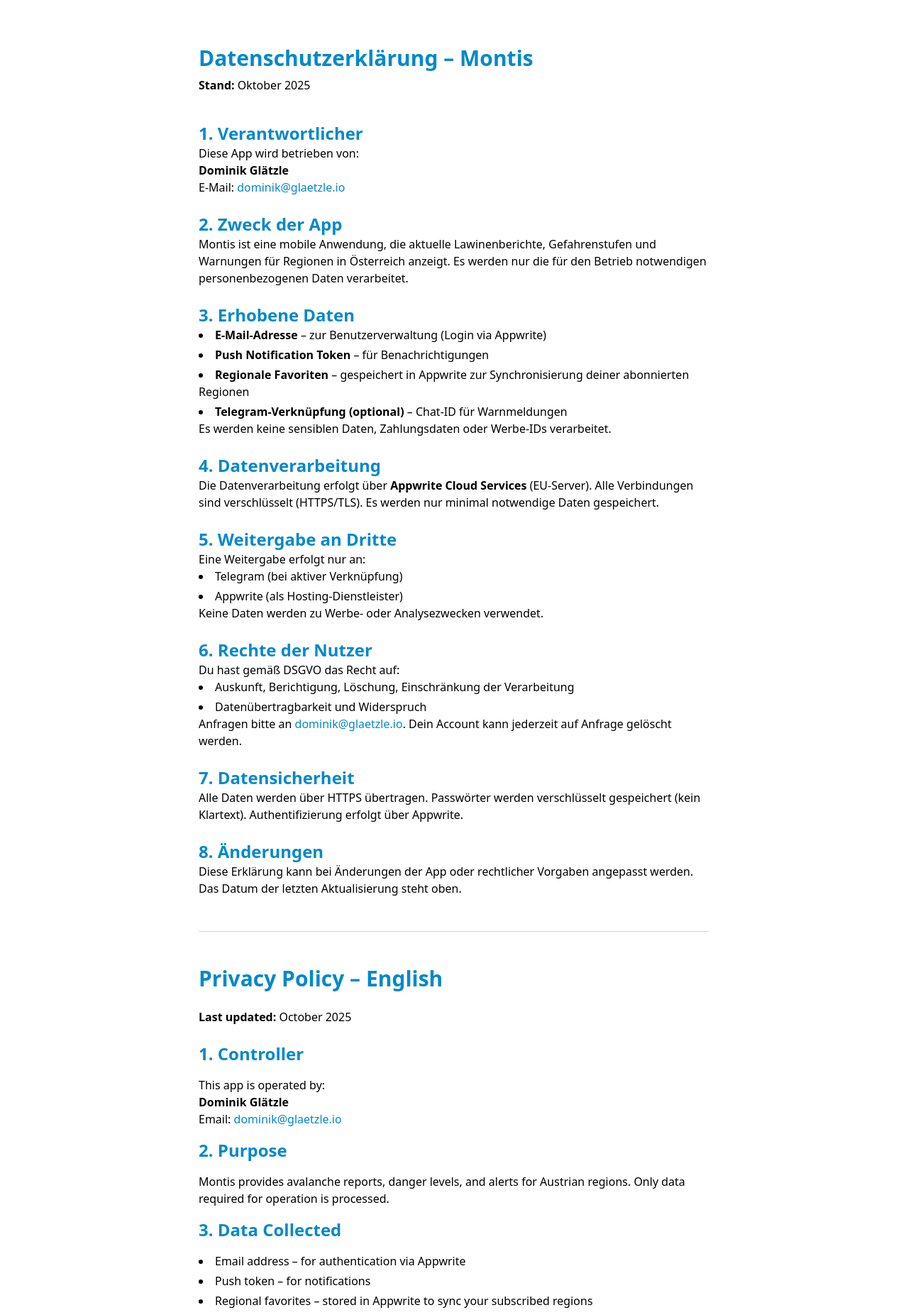
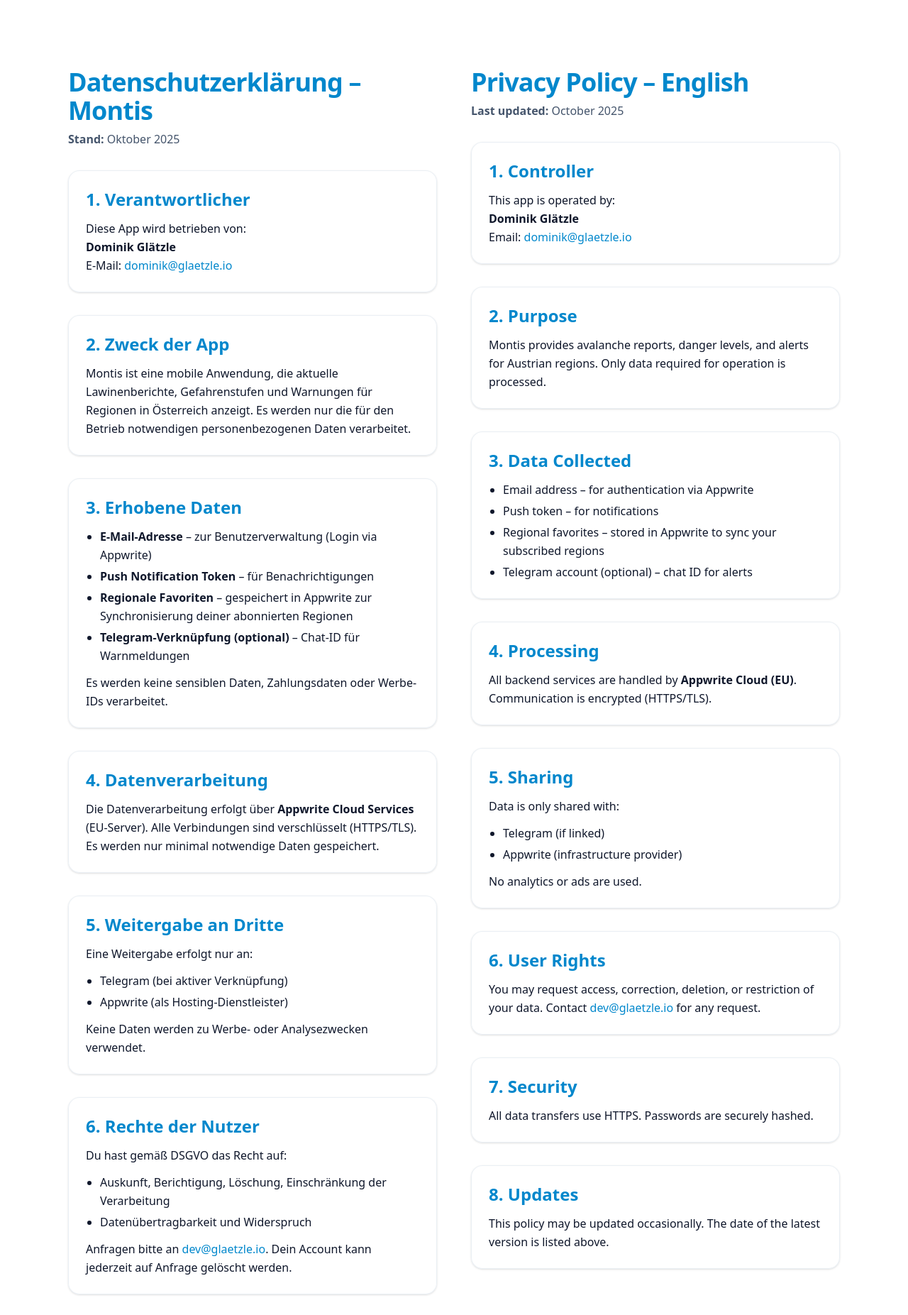
Before and after one commit to dominik-glaetzle/Montis-Homepage, a React (Vite) app: page /privacy in a window 1280 px wide. Shown: the top 1853 px of the page at 71% size. Built offline with nearby package versions, Linux system fonts and the light colour scheme.

Commit message:
privay update

```diff
--- a/src/components/Footer.tsx
+++ b/src/components/Footer.tsx
@@ -13,9 +13,9 @@
             Privacy
           </Link>
 
-          <Link to="/contact" className="hover:underline dark:text-white">
-            Contact
-          </Link>
+          {/*<Link to="/contact" className="hover:underline dark:text-white">*/}
+          {/*  Contact*/}
+          {/*</Link>*/}
         </div>
       </div>
     </footer>
--- a/src/pages/Privacy.tsx
+++ b/src/pages/Privacy.tsx
@@ -1,18 +1,20 @@
 export default function Privacy() {
   return (
-    <main className="mx-auto max-w-3xl px-6 py-16 text-black bg-white">
-      <h1 className="text-3xl font-bold text-[#0088cc]">
+    <main className="min-h-screen bg-white text-slate-900 dark:bg-black dark:text-slate-100">
+      <div className="mx-auto max-w-6xl px-4 sm:px-6 lg:px-8 py-12 sm:py-16 lg:py-24">
+        <section className="grid grid-cols-1 gap-12 lg:grid-cols-2">
+          <article className="space-y-8">
+            <header>
+              <h1 className="text-3xl sm:text-4xl font-extrabold tracking-tight text-[#0187CC] dark:text-[#0187CC]">
                 Datenschutzerklärung – Montis
               </h1>
-      <p className="mt-2">
+              <p className="mt-2 text-sm sm:text-base text-slate-600 dark:text-slate-300">
                 <strong>Stand:</strong> Oktober 2025
               </p>
+            </header>
 
-      <section className="mt-10 space-y-6">
-        <div>
-          <h2 className="text-2xl font-semibold text-[#0088cc]">
-            1. Verantwortlicher
-          </h2>
+            <div className="space-y-8">
+              <Section title="1. Verantwortlicher">
                 <p>
                   Diese App wird betrieben von:
                   <br />
@@ -21,134 +23,119 @@
                   E-Mail:{" "}
                   <a
                     href="mailto:dominik@glaetzle.io"
-              className="text-[#0088cc] hover:underline"
+                    className="text-[#0187CC] dark:[##0187CC] underline-offset-4 hover:underline focus-visible:outline-none focus-visible:ring-2 focus-visible:ring-sky-400/60 rounded"
                   >
                     dominik@glaetzle.io
                   </a>
                 </p>
-        </div>
+              </Section>
 
-        <div>
-          <h2 className="text-2xl font-semibold text-[#0088cc]">
-            2. Zweck der App
-          </h2>
+              <Section title="2. Zweck der App">
                 <p>
-            Montis ist eine mobile Anwendung, die aktuelle Lawinenberichte,
-            Gefahrenstufen und Warnungen für Regionen in Österreich anzeigt. Es
-            werden nur die für den Betrieb notwendigen personenbezogenen Daten
-            verarbeitet.
+                  Montis ist eine mobile Anwendung, die aktuelle
+                  Lawinenberichte, Gefahrenstufen und Warnungen für Regionen in
+                  Österreich anzeigt. Es werden nur die für den Betrieb
+                  notwendigen personenbezogenen Daten verarbeitet.
                 </p>
-        </div>
+              </Section>
 
-        <div>
-          <h2 className="text-2xl font-semibold text-[#0088cc]">
-            3. Erhobene Daten
-          </h2>
-          <ul className="list-disc list-inside space-y-1">
+              <Section title="3. Erhobene Daten">
+                <ul className="list-disc pl-5 space-y-1">
                   <li>
-              <strong>E-Mail-Adresse</strong> – zur Benutzerverwaltung (Login
-              via Appwrite)
+                    <strong>E-Mail-Adresse</strong> – zur Benutzerverwaltung
+                    (Login via Appwrite)
                   </li>
                   <li>
-              <strong>Push Notification Token</strong> – für Benachrichtigungen
+                    <strong>Push Notification Token</strong> – für
+                    Benachrichtigungen
                   </li>
                   <li>
-              <strong>Regionale Favoriten</strong> – gespeichert in Appwrite zur
-              Synchronisierung deiner abonnierten Regionen
+                    <strong>Regionale Favoriten</strong> – gespeichert in
+                    Appwrite zur Synchronisierung deiner abonnierten Regionen
                   </li>
                   <li>
-              <strong>Telegram-Verknüpfung (optional)</strong> – Chat-ID für
-              Warnmeldungen
+                    <strong>Telegram-Verknüpfung (optional)</strong> – Chat-ID
+                    für Warnmeldungen
                   </li>
                 </ul>
                 <p>
                   Es werden keine sensiblen Daten, Zahlungsdaten oder Werbe-IDs
                   verarbeitet.
                 </p>
-        </div>
+              </Section>
 
-        <div>
-          <h2 className="text-2xl font-semibold text-[#0088cc]">
-            4. Datenverarbeitung
-          </h2>
+              <Section title="4. Datenverarbeitung">
                 <p>
                   Die Datenverarbeitung erfolgt über{" "}
                   <strong>Appwrite Cloud Services</strong> (EU-Server). Alle
-            Verbindungen sind verschlüsselt (HTTPS/TLS). Es werden nur minimal
-            notwendige Daten gespeichert.
+                  Verbindungen sind verschlüsselt (HTTPS/TLS). Es werden nur
+                  minimal notwendige Daten gespeichert.
                 </p>
-        </div>
+              </Section>
 
-        <div>
-          <h2 className="text-2xl font-semibold text-[#0088cc]">
-            5. Weitergabe an Dritte
-          </h2>
+              <Section title="5. Weitergabe an Dritte">
                 <p>Eine Weitergabe erfolgt nur an:</p>
-          <ul className="list-disc list-inside space-y-1">
+                <ul className="list-disc pl-5 space-y-1">
                   <li>Telegram (bei aktiver Verknüpfung)</li>
                   <li>Appwrite (als Hosting-Dienstleister)</li>
                 </ul>
-          <p>Keine Daten werden zu Werbe- oder Analysezwecken verwendet.</p>
-        </div>
+                <p>
+                  Keine Daten werden zu Werbe- oder Analysezwecken verwendet.
+                </p>
+              </Section>
 
-        <div>
-          <h2 className="text-2xl font-semibold text-[#0088cc]">
-            6. Rechte der Nutzer
-          </h2>
+              <Section title="6. Rechte der Nutzer">
                 <p>Du hast gemäß DSGVO das Recht auf:</p>
-          <ul className="list-disc list-inside space-y-1">
+                <ul className="list-disc pl-5 space-y-1">
                   <li>
-              Auskunft, Berichtigung, Löschung, Einschränkung der Verarbeitung
+                    Auskunft, Berichtigung, Löschung, Einschränkung der
+                    Verarbeitung
                   </li>
                   <li>Datenübertragbarkeit und Widerspruch</li>
                 </ul>
                 <p>
                   Anfragen bitte an{" "}
                   <a
-              href="mailto:dominik@glaetzle.io"
-              className="text-[#0088cc] hover:underline"
+                    href="mailto:dev@glaetzle.io"
+                    className="text-[#0187CC] dark:text-[##0187CC] underline-offset-4 hover:underline focus-visible:outline-none focus-visible:ring-2 focus-visible:ring-sky-400/60 rounded"
                   >
-              dominik@glaetzle.io
+                    dev@glaetzle.io
                   </a>
                   . Dein Account kann jederzeit auf Anfrage gelöscht werden.
                 </p>
-        </div>
+              </Section>
 
-        <div>
-          <h2 className="text-2xl font-semibold text-[#0088cc]">
-            7. Datensicherheit
-          </h2>
+              <Section title="7. Datensicherheit">
                 <p>
                   Alle Daten werden über HTTPS übertragen. Passwörter werden
-            verschlüsselt gespeichert (kein Klartext). Authentifizierung erfolgt
-            über Appwrite.
+                  verschlüsselt gespeichert (kein Klartext). Authentifizierung
+                  erfolgt über Appwrite.
                 </p>
-        </div>
+              </Section>
 
-        <div>
-          <h2 className="text-2xl font-semibold text-[#0088cc]">
-            8. Änderungen
-          </h2>
+              <Section title="8. Änderungen">
                 <p>
                   Diese Erklärung kann bei Änderungen der App oder rechtlicher
-            Vorgaben angepasst werden. Das Datum der letzten Aktualisierung
-            steht oben.
+                  Vorgaben angepasst werden. Das Datum der letzten
+                  Aktualisierung steht oben.
                 </p>
+              </Section>
             </div>
+          </article>
 
-        <hr className="my-12 border-gray-300" />
-
-        <h1 className="text-3xl font-bold text-[#0088cc]">
+          {/* ===== English ===== */}
+          <article className="space-y-8">
+            <header>
+              <h1 className="text-3xl sm:text-4xl font-extrabold tracking-tight text-[#0187CC] dark:text-[#0187CC]">
                 Privacy Policy – English
               </h1>
-        <p className="mt-2">
+              <p className="mt-2 text-sm sm:text-base text-slate-600 dark:text-slate-300">
                 <strong>Last updated:</strong> October 2025
               </p>
+            </header>
 
-        <div className="space-y-4">
-          <h2 className="text-2xl font-semibold text-[#0088cc]">
-            1. Controller
-          </h2>
+            <div className="space-y-8">
+              <Section title="1. Controller">
                 <p>
                   This app is operated by:
                   <br />
@@ -157,77 +144,103 @@
                   Email:{" "}
                   <a
                     href="mailto:dominik@glaetzle.io"
-              className="text-[#0088cc] hover:underline"
+                    className="text-[#0187CC] dark:text-[#0187CC] underline-offset-4 hover:underline focus-visible:outline-none focus-visible:ring-2 focus-visible:ring-sky-400/60 rounded"
                   >
                     dominik@glaetzle.io
                   </a>
                 </p>
+              </Section>
 
-          <h2 className="text-2xl font-semibold text-[#0088cc]">2. Purpose</h2>
+              <Section title="2. Purpose">
                 <p>
-            Montis provides avalanche reports, danger levels, and alerts for
-            Austrian regions. Only data required for operation is processed.
+                  Montis provides avalanche reports, danger levels, and alerts
+                  for Austrian regions. Only data required for operation is
+                  processed.
                 </p>
+              </Section>
 
-          <h2 className="text-2xl font-semibold text-[#0088cc]">
-            3. Data Collected
-          </h2>
-          <ul className="list-disc list-inside space-y-1">
+              <Section title="3. Data Collected">
+                <ul className="list-disc pl-5 space-y-1">
                   <li>Email address – for authentication via Appwrite</li>
                   <li>Push token – for notifications</li>
                   <li>
-              Regional favorites – stored in Appwrite to sync your subscribed
-              regions
+                    Regional favorites – stored in Appwrite to sync your
+                    subscribed regions
                   </li>
                   <li>Telegram account (optional) – chat ID for alerts</li>
                 </ul>
+              </Section>
 
-          <h2 className="text-2xl font-semibold text-[#0088cc]">
-            4. Processing
-          </h2>
+              <Section title="4. Processing">
                 <p>
                   All backend services are handled by{" "}
-            <strong>Appwrite Cloud (EU)</strong>. Communication is encrypted
-            (HTTPS/TLS).
+                  <strong>Appwrite Cloud (EU)</strong>. Communication is
+                  encrypted (HTTPS/TLS).
                 </p>
+              </Section>
 
-          <h2 className="text-2xl font-semibold text-[#0088cc]">5. Sharing</h2>
+              <Section title="5. Sharing">
                 <p>Data is only shared with:</p>
-          <ul className="list-disc list-inside space-y-1">
+                <ul className="list-disc pl-5 space-y-1">
                   <li>Telegram (if linked)</li>
                   <li>Appwrite (infrastructure provider)</li>
                 </ul>
                 <p>No analytics or ads are used.</p>
+              </Section>
 
-          <h2 className="text-2xl font-semibold text-[#0088cc]">
-            6. User Rights
-          </h2>
+              <Section title="6. User Rights">
                 <p>
-            You may request access, correction, deletion, or restriction of your
-            data. Contact{" "}
+                  You may request access, correction, deletion, or restriction
+                  of your data. Contact{" "}
                   <a
-              href="mailto:dominik@glaetzle.io"
-              className="text-[#0088cc] hover:underline"
+                    href="mailto:dev@glaetzle.io"
+                    className="text-[#0187CC] dark:text-[#0187CC] underline-offset-4 hover:underline focus-visible:outline-none focus-visible:ring-2 focus-visible:ring-sky-400/60 rounded"
                   >
-              dominik@glaetzle.io
+                    dev@glaetzle.io
                   </a>{" "}
                   for any request.
                 </p>
+              </Section>
 
-          <h2 className="text-2xl font-semibold text-[#0088cc]">7. Security</h2>
-          <p>All data transfers use HTTPS. Passwords are securely hashed.</p>
+              <Section title="7. Security">
+                <p>
+                  All data transfers use HTTPS. Passwords are securely hashed.
+                </p>
+              </Section>
 
-          <h2 className="text-2xl font-semibold text-[#0088cc]">8. Updates</h2>
+              <Section title="8. Updates">
                 <p>
-            This policy may be updated occasionally. The date of the latest
-            version is listed above.
+                  This policy may be updated occasionally. The date of the
+                  latest version is listed above.
                 </p>
+              </Section>
             </div>
+          </article>
         </section>
 
-      <footer className="mt-16 text-center text-sm text-gray-700">
+        <hr className="my-12 border-slate-200 dark:border-slate-700" />
+
+        <footer className="text-center text-xs sm:text-sm text-slate-600 dark:text-slate-400">
           © 2025 Montis – Dominik Glätzle
         </footer>
+      </div>
     </main>
   );
 }
+
+function Section({
+  title,
+  children,
+}: {
+  title: string;
+  children: React.ReactNode;
+}) {
+  return (
+    <section className="rounded-2xl border border-slate-200/70 bg-white/70 p-5 sm:p-6 shadow-sm dark:border-slate-700/60 dark:bg-slate-800/60">
+      <h2 className="text-xl sm:text-2xl font-semibold text-[#0187CC] dark:text-[#0187CC]">
+        {title}
+      </h2>
+      <div className="mt-3 space-y-3 leading-relaxed">{children}</div>
+    </section>
+  );
+}
```
Lines whose indentation alone changed are shown as unchanged.
